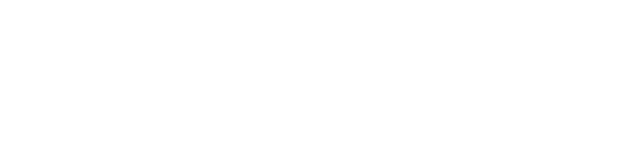
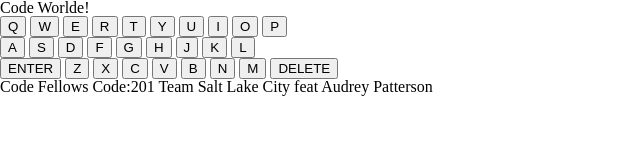
Before and after one commit to eden-brekke/codle, a plain HTML site: page index.html in a window 1280 px wide. Shown: the whole page, without its empty margins (0-640 px from the left). Drawn offline with Linux system fonts and the light colour scheme.

Commit message:
added skeleton and mock 'keyboard'

```diff
--- a/index.html
+++ b/index.html
@@ -1,9 +1,75 @@
 <!DOCTYPE html>
 <html lang="en">
+
 <head>
-  <title>Document</title>
+  <meta charset="UTF-8">
+  <meta http-equiv="X-UA-Compatible" content="IE=edge">
+  <meta name="viewport" content="width=device-width, initial-scale=1.0">
+  <link rel="stylesheet" href="css/reset.css">
+  <link rel="stylesheet" href="css/style.css">
+  <title>Code Wordle</title>
 </head>
+
 <body>
+  <header>
+    <nav>
+      <ul>
+        <li><a href=""></a></li>
+        <li><a href=""></a></li>
+      </ul>
+    </nav>
+  </header>
 
+  <main>
+    <div id="container">
+      <div id="game">
+        <h1>Code Worlde!</h1>
+        <div id="board-container">
+          <div id="board"></div>
+        </div>
+        <div id="keyboard-container">
+          <div class="keyboard-row">
+            <button data-key="q">Q</button>
+            <button data-key="w">W</button>
+            <button data-key="e">E</button>
+            <button data-key="r">R</button>
+            <button data-key="t">T</button>
+            <button data-key="y">Y</button>
+            <button data-key="u">U</button>
+            <button data-key="i">I</button>
+            <button data-key="o">O</button>
+            <button data-key="p">P</button>
+          </div>
+          <div class="keyboard-row">
+            <button data-key="a">A</button>
+            <button data-key="s">S</button>
+            <button data-key="d">D</button>
+            <button data-key="f">F</button>
+            <button data-key="g">G</button>
+            <button data-key="h">H</button>
+            <button data-key="j">J</button>
+            <button data-key="k">K</button>
+            <button data-key="l">L</button>
+          </div>
+          <div class="keyboard-row">
+            <button data-key="enter">ENTER</button>
+            <button data-key="z">Z</button>
+            <button data-key="x">X</button>
+            <button data-key="c">C</button>
+            <button data-key="v">V</button>
+            <button data-key="b">B</button>
+            <button data-key="n">N</button>
+            <button data-key="m">M</button>
+            <button data-key="delete">DELETE</button>
+          </div>
+        </div>
+      </div>
+    </div>
+  </main>
+  <footer>
+    <h4>Code Fellows Code:201 Team Salt Lake City feat Audrey Patterson</h4>
+  </footer>
+  <script src=""></script>
 </body>
+
 </html>
```
